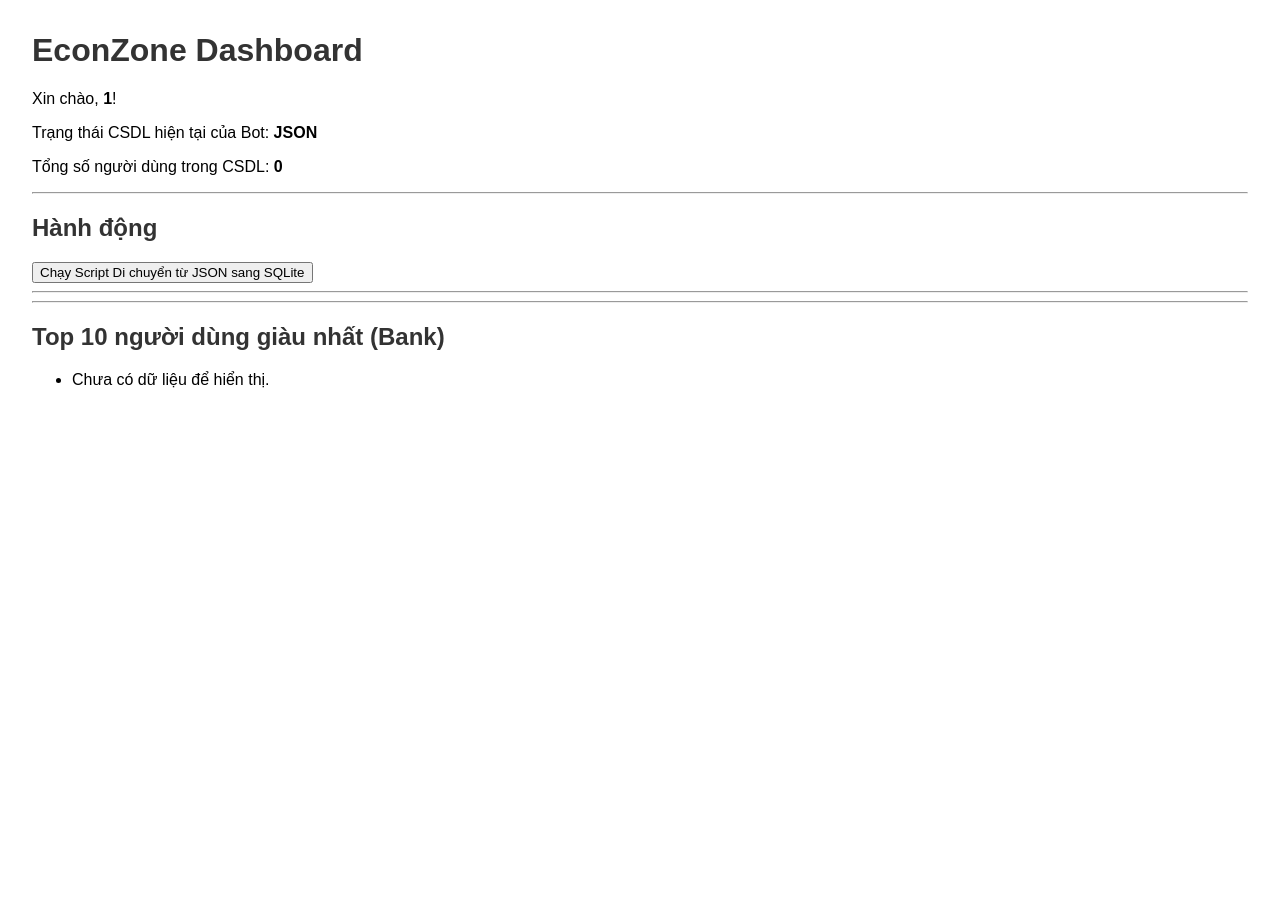
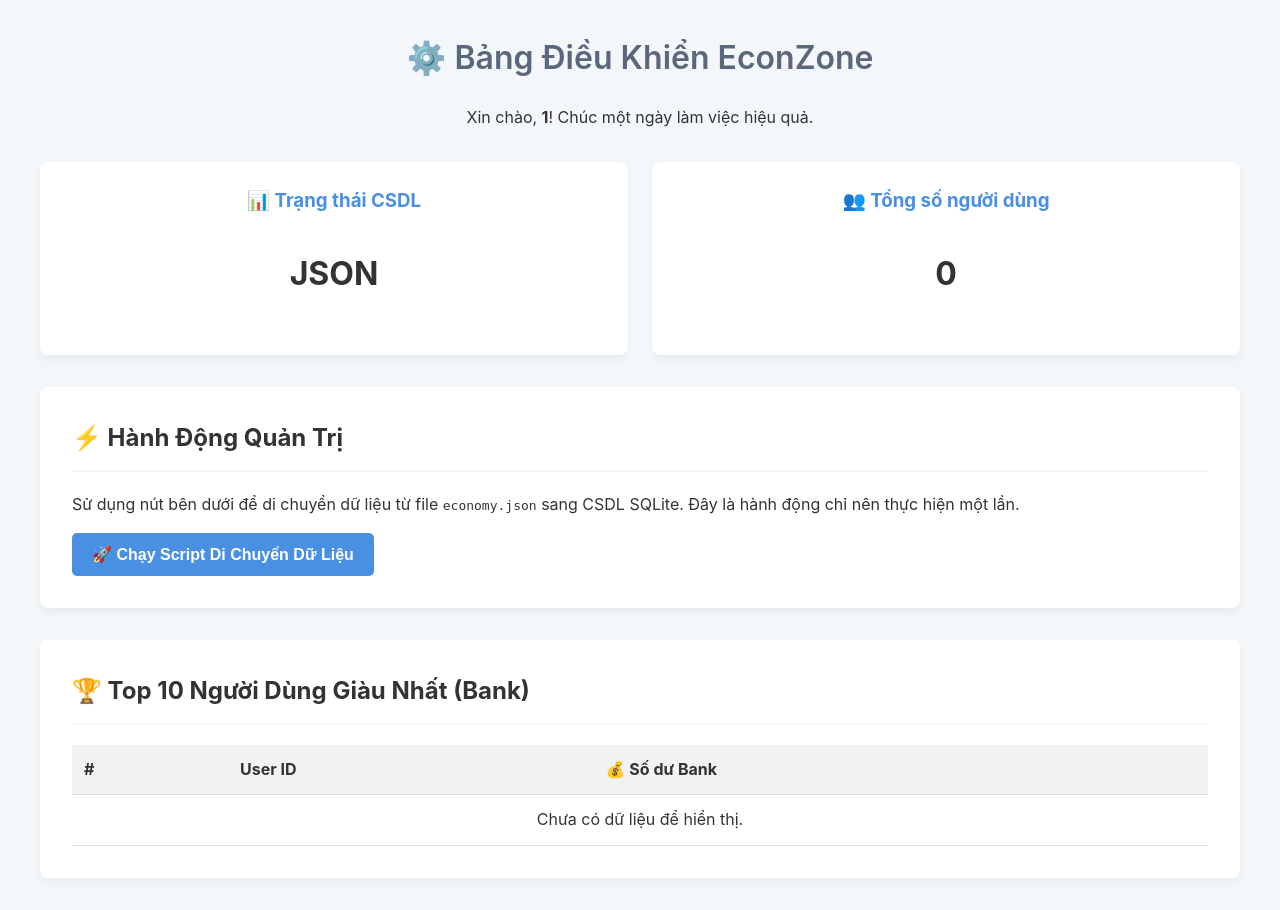
Before and after one commit to Moiminh/ecozonebot2, a Flask app: page / in a window 1280 px wide. Before the commit the page ends 388 px from the top, so only its background shows below. Run offline with Flask 3, Linux system fonts and the light colour scheme; the visitor is signed in with stand-in values (Sample User, id 1); parts of the project's set-up code (start-up, migrations or seed data) failed here and were passed over.

Commit message:
Update dashboard.html

```diff
--- a/templates/dashboard.html
+++ b/templates/dashboard.html
@@ -2,52 +2,178 @@
 <html lang="vi">
 <head>
     <meta charset="utf-8">
-    <title>EconZone Dashboard</title>
+    <meta name="viewport" content="width=device-width, initial-scale=1.0">
+    <title>⚙️ EconZone Dashboard</title>
     <style>
-        body { font-family: sans-serif; margin: 2em; }
-        h1, h2 { color: #333; }
+        :root {
+            --bg-color: #f4f7f9;
+            --card-bg-color: #ffffff;
+            --text-color: #333;
+            --header-color: #5a677d;
+            --primary-color: #4a90e2;
+            --success-color: #2e8b57;
+            --danger-color: #d9534f;
+            --info-color: #4682b4;
+            --warning-color: #f0ad4e;
+            --border-radius: 8px;
+            --box-shadow: 0 4px 8px rgba(0,0,0,0.05);
+        }
+        body {
+            font-family: -apple-system, BlinkMacSystemFont, "Segoe UI", Roboto, "Helvetica Neue", Arial, sans-serif;
+            margin: 0;
+            background-color: var(--bg-color);
+            color: var(--text-color);
+            line-height: 1.6;
+        }
+        .container {
+            max-width: 1200px;
+            margin: 2em auto;
+            padding: 0 2em;
+        }
+        header {
+            text-align: center;
+            margin-bottom: 2em;
+        }
+        header h1 {
+            color: var(--header-color);
+            font-weight: 600;
+        }
+        .stats-grid {
+            display: grid;
+            grid-template-columns: repeat(auto-fit, minmax(250px, 1fr));
+            gap: 1.5em;
+            margin-bottom: 2em;
+        }
+        .stat-card {
+            background: var(--card-bg-color);
+            padding: 1.5em;
+            border-radius: var(--border-radius);
+            box-shadow: var(--box-shadow);
+            text-align: center;
+        }
+        .stat-card h3 {
+            margin-top: 0;
+            color: var(--primary-color);
+        }
+        .stat-card .value {
+            font-size: 2em;
+            font-weight: 700;
+        }
+        .section {
+            background: var(--card-bg-color);
+            padding: 2em;
+            border-radius: var(--border-radius);
+            box-shadow: var(--box-shadow);
+            margin-bottom: 2em;
+        }
+        .section h2 {
+            margin-top: 0;
+            border-bottom: 2px solid var(--bg-color);
+            padding-bottom: 0.5em;
+        }
+        button {
+            background-color: var(--primary-color);
+            color: white;
+            padding: 12px 20px;
+            border: none;
+            border-radius: 5px;
+            cursor: pointer;
+            font-size: 1em;
+            font-weight: 600;
+            transition: background-color 0.2s;
+        }
+        button:hover {
+            background-color: #357abd;
+        }
+        table {
+            width: 100%;
+            border-collapse: collapse;
+            margin-top: 1em;
+        }
+        th, td {
+            text-align: left;
+            padding: 12px;
+            border-bottom: 1px solid #ddd;
+        }
+        th {
+            background-color: #f2f2f2;
+        }
+        tr:hover {
+            background-color: #f9f9f9;
+        }
         .flashes { list-style: none; padding: 0; }
-        .flashes li { padding: 0.7em; margin-bottom: 1em; border-radius: 5px; }
-        .flashes .success { background: #90ee90; }
-        .flashes .danger { background: #f08080; }
-        .flashes .info { background: #add8e6; }
-        pre { background: #eee; padding: 1em; border: 1px solid #ccc; white-space: pre-wrap; }
+        .flashes li { padding: 1em; margin-bottom: 1em; border-radius: 5px; border-left: 5px solid; }
+        .flashes .success { background: #e9f7ef; color: #2d6a4f; border-color: var(--success-color); }
+        .flashes .danger { background: #fdecea; color: #a51c1c; border-color: var(--danger-color); }
+        .flashes .info { background: #e7f3fe; color: #31708f; border-color: var(--info-color); }
+        .flashes .warning { background: #fef8e7; color: #8a6d3b; border-color: var(--warning-color); }
+        pre { background: #eee; padding: 1em; border: 1px solid #ccc; white-space: pre-wrap; word-wrap: break-word; border-radius: 5px; }
     </style>
 </head>
 <body>
-    <h1>EconZone Dashboard</h1>
-    <p>Xin chào, <strong>{{ session['user_id'] }}</strong>!</p>
-    <p>Trạng thái CSDL hiện tại của Bot: <strong>{{ current_db_type.upper() }}</strong></p>
-    <p>Tổng số người dùng trong CSDL: <strong>{{ user_count }}</strong></p>
+    <div class="container">
+        <header>
+            <h1>⚙️ Bảng Điều Khiển EconZone</h1>
+            <p>Xin chào, <strong>{{ session['user_id'] }}</strong>! Chúc một ngày làm việc hiệu quả.</p>
+        </header>
 
-    <hr>
+        <div class="stats-grid">
+            <div class="stat-card">
+                <h3>📊 Trạng thái CSDL</h3>
+                <p class="value">{{ current_db_type.upper() }}</p>
+            </div>
+            <div class="stat-card">
+                <h3>👥 Tổng số người dùng</h3>
+                <p class="value">{{ "{:,}".format(user_count) }}</p>
+            </div>
+        </div>
 
-    <h2>Hành động</h2>
-    <form action="/migrate" method="post" onsubmit="return confirm('Cảnh báo: Hành động này sẽ đọc file JSON và ghi đè vào CSDL SQLite. Bạn có chắc muốn tiếp tục không?');">
-      <button type="submit">Chạy Script Di chuyển từ JSON sang SQLite</button>
+        <div class="section">
+            <h2>⚡ Hành Động Quản Trị</h2>
+            <p>Sử dụng nút bên dưới để di chuyển dữ liệu từ file <code>economy.json</code> sang CSDL SQLite. Đây là hành động chỉ nên thực hiện một lần.</p>
+            <form action="/migrate" method="post" onsubmit="return confirm('CẢNH BÁO: Hành động này sẽ đọc file JSON và ghi đè vào CSDL SQLite. Dữ liệu hiện có trong SQLite sẽ bị XÓA. Bạn có chắc muốn tiếp tục không?');">
+              <button type="submit">🚀 Chạy Script Di Chuyển Dữ Liệu</button>
             </form>
-
-    <hr>
+        </div>
 
         {% with messages = get_flashed_messages(with_categories=true) %}
           {% if messages %}
+            <div class="section">
+                <h2>🔔 Thông Báo</h2>
                 <ul class=flashes>
                 {% for category, message in messages %}
                   <li class="{{ category }}">{{ message | safe }}</li>
                 {% endfor %}
                 </ul>
+            </div>
           {% endif %}
         {% endwith %}
 
-    <hr>
-
-    <h2>Top 10 người dùng giàu nhất (Bank)</h2>
-    <ul>
+        <div class="section">
+            <h2>🏆 Top 10 Người Dùng Giàu Nhất (Bank)</h2>
+            <table>
+                <thead>
+                    <tr>
+                        <th>#</th>
+                        <th>User ID</th>
+                        <th>💰 Số dư Bank</th>
+                    </tr>
+                </thead>
+                <tbody>
                 {% for user in top_users %}
-      <li>User ID: {{ user['user_id'] }} - Bank: {{ "{:,}".format(user['bank_balance']) }}</li>
+                    <tr>
+                        <td>{{ loop.index }}</td>
+                        <td>{{ user['user_id'] }}</td>
+                        <td>{{ "{:,}".format(user['bank_balance']) }}</td>
+                    </tr>
                 {% else %}
-      <li>Chưa có dữ liệu để hiển thị.</li>
+                    <tr>
+                        <td colspan="3" style="text-align:center;">Chưa có dữ liệu để hiển thị.</td>
+                    </tr>
                 {% endfor %}
-    </ul>
+                </tbody>
+            </table>
+        </div>
+    </div>
 </body>
 </html>
```
Lines whose indentation alone changed are shown as unchanged.
